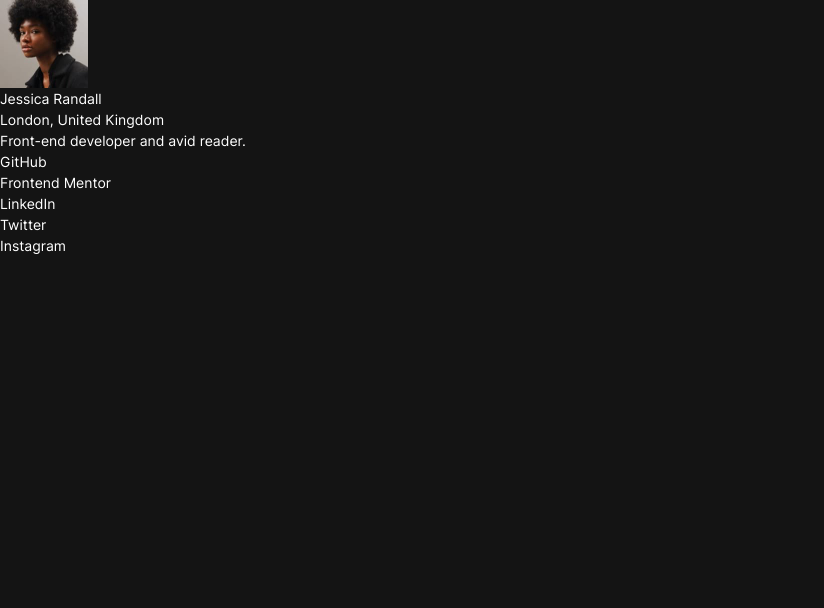
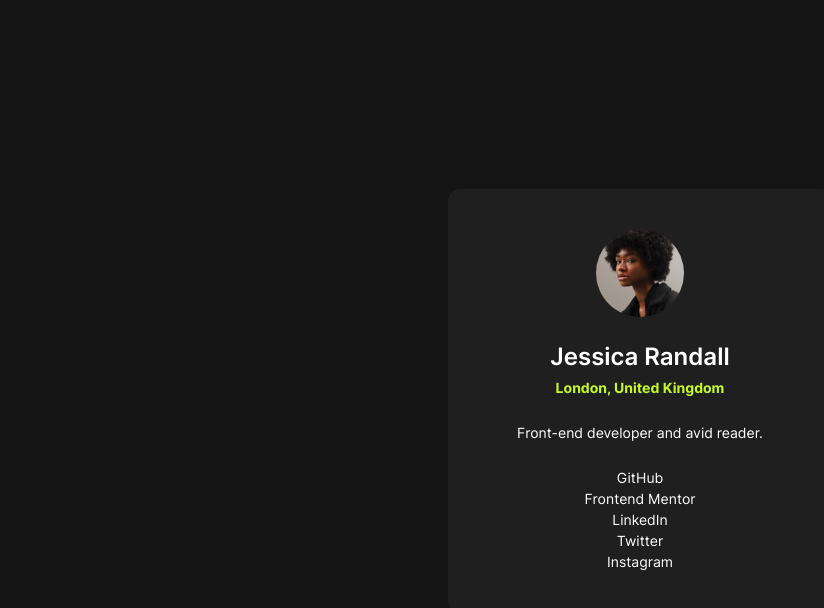
Before and after one commit to dionysia-lemonaki/social-links-profile, a React (Vite) app: page / in a window 1280 px wide. Shown: the top 608 px of the page, without its empty margins (0-824 px from the left). Built offline with nearby package versions, Linux system fonts and the light colour scheme.

Commit message:
Add PersonProfile styles

```diff
--- a/src/App.tsx
+++ b/src/App.tsx
@@ -3,7 +3,7 @@ import PersonProfile from "./components/PersonProfile";
 
 const App = () => {
   return (
-    <main>
+    <main className="min-h-screen flex justify-center items-center p-6">
       <PersonProfile person={person} />
     </main>
   );
--- a/src/components/PersonProfile.tsx
+++ b/src/components/PersonProfile.tsx
@@ -7,13 +7,19 @@ interface PersonProfileProps {
 
 const PersonProfile = ({ person }: PersonProfileProps) => {
   return (
-    <div>
-      <img src={person.avatar} alt="" width={88} height={88} />
-      <div>
-        <h1>{person.name}</h1>
-        <p>{person.location}</p>
+    <div className="bg-grey-800 max-w-sm w-full p-6 md:p-10 flex flex-col gap-6 text-center rounded-xl">
+      <img
+        src={person.avatar}
+        alt=""
+        width={88}
+        height={88}
+        className="mx-auto rounded-full"
+      />
+      <div className="flex flex-col gap-1">
+        <h1 className="text-2xl font-semibold">{person.name}</h1>
+        <p className="text-green font-bold">{person.location}</p>
       </div>
-      <p>{person.bio}</p>
+      <p className={`before:content-['"'] after:content-['"']`}>{person.bio}</p>
       <ul>
         {person.links.map((link) => (
           <SocialLink key={link.url} link={link} />
--- a/src/index.css
+++ b/src/index.css
@@ -11,6 +11,8 @@
 @theme {
   --font-inter: "Inter", sans-serif;
   --color-grey-900: hsl(0 0% 8%);
+  --color-grey-800: hsl(0 0% 12%);
+  --color-green: hsl(75 94% 57%);
 }
 
 body {
```
